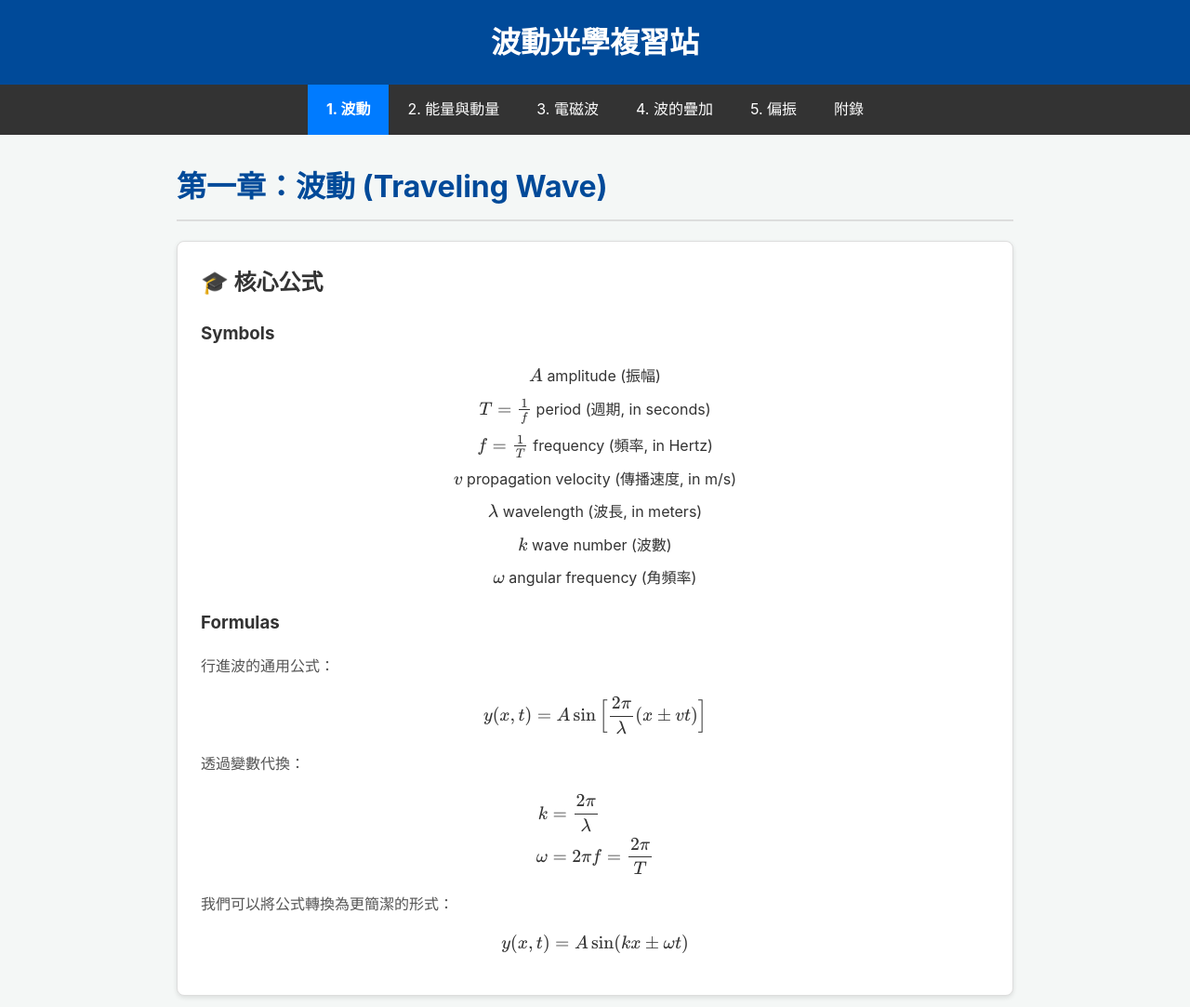
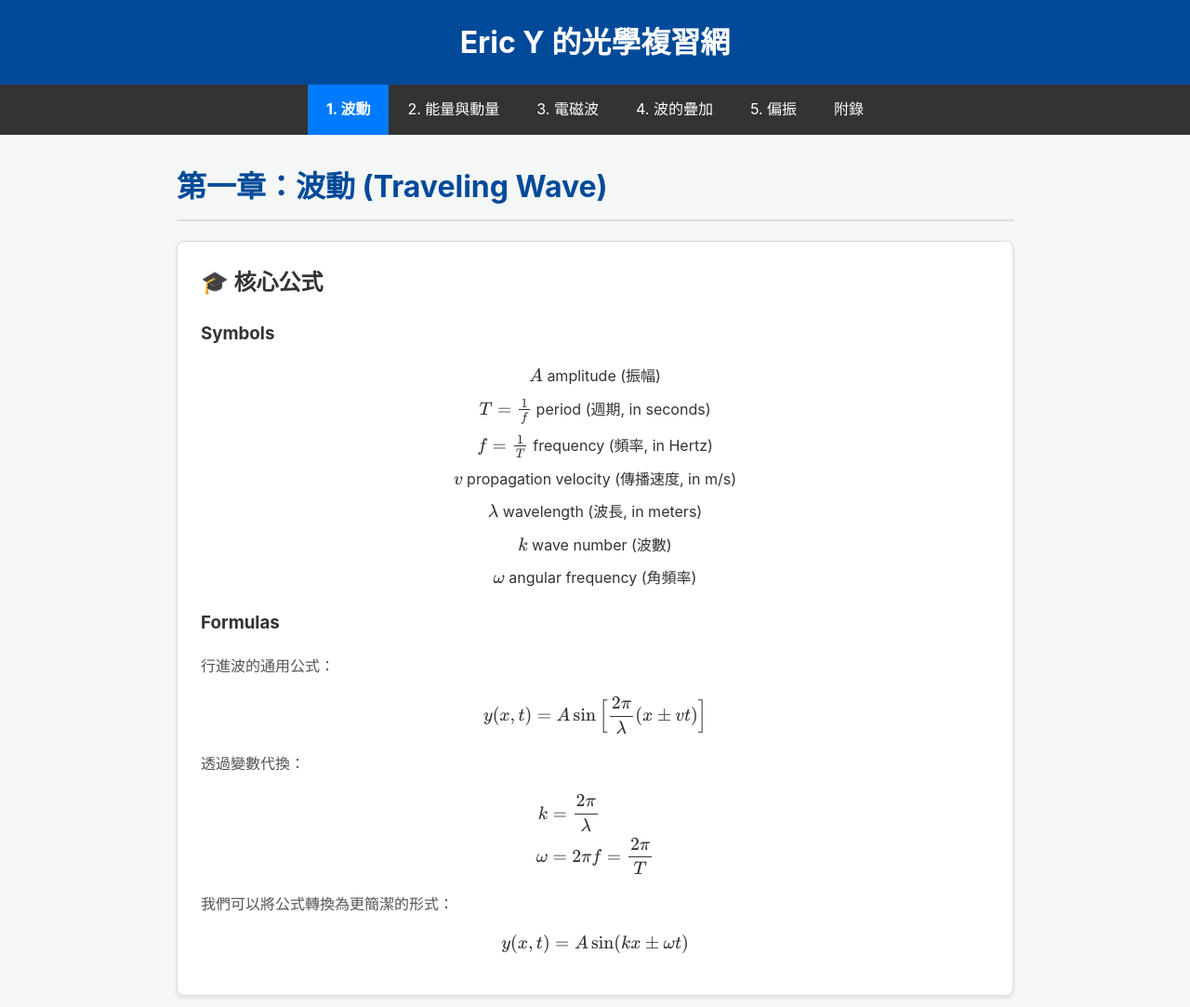
Before and after one commit to nlk12367/optics-site-1, a plain HTML site: page index.html in a window 1280 px wide. Shown: the top 1083 px of the page at 93% size. Drawn offline with nearby package versions, Linux system fonts and the light colour scheme.

Commit message:
更新 index.html 的內容

```diff
--- a/index.html
+++ b/index.html
@@ -10,7 +10,7 @@
 
   <body>
   <header>
-    <h1>波動光學複習站</h1>
+    <h1>Eric Y 的光學複習網</h1>
 </header>
 
 <nav id="main-nav">
@@ -29,7 +29,7 @@
     </main>
 
 <footer>
-    <p>&copy; 2025 波動光學複習站. All rights reserved.</p>
+    <p>&copy; 2025 Eric Y 的光學複習網. All rights reserved.</p>
 </footer>
     <script src='https://cdn.jsdelivr.net/npm/mathjax@3/es5/tex-mml-chtml.js'></script><script  src="./script.js"></script>
 
```
